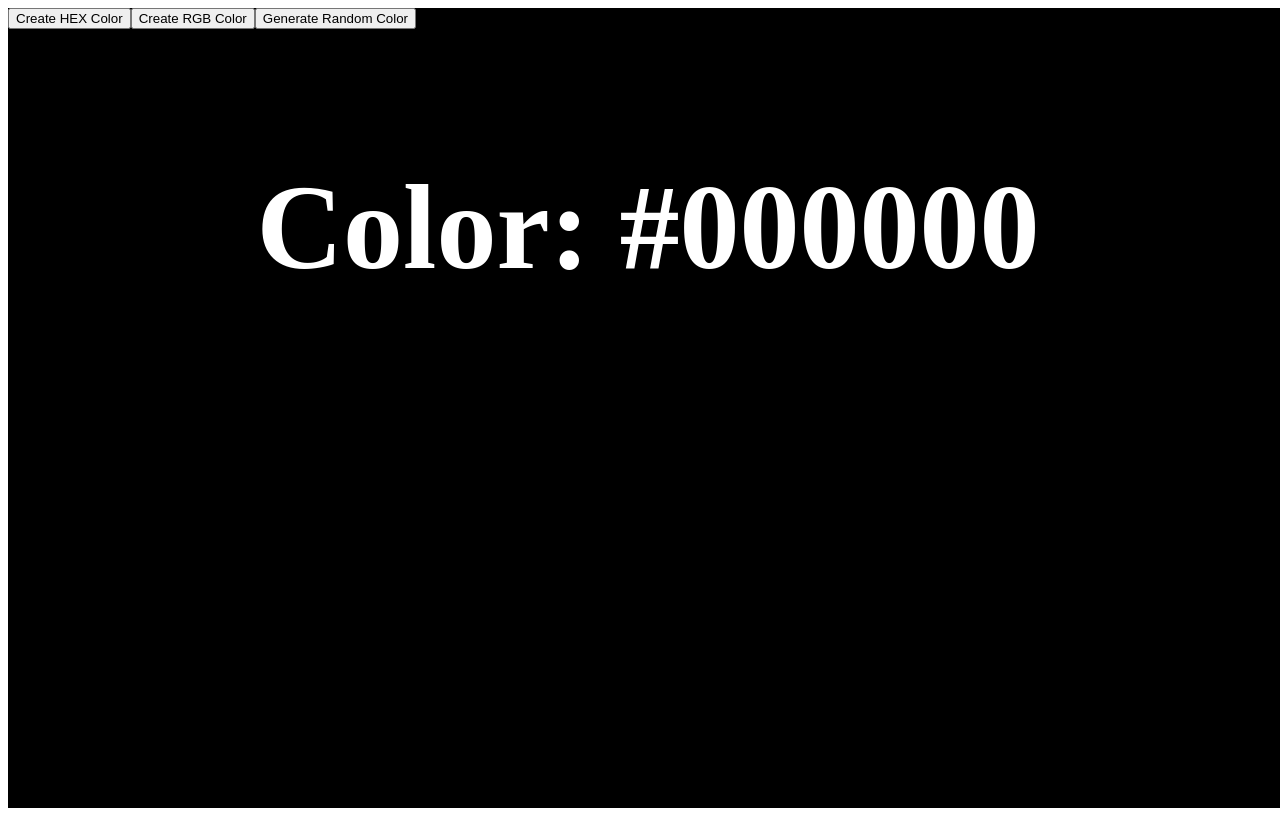
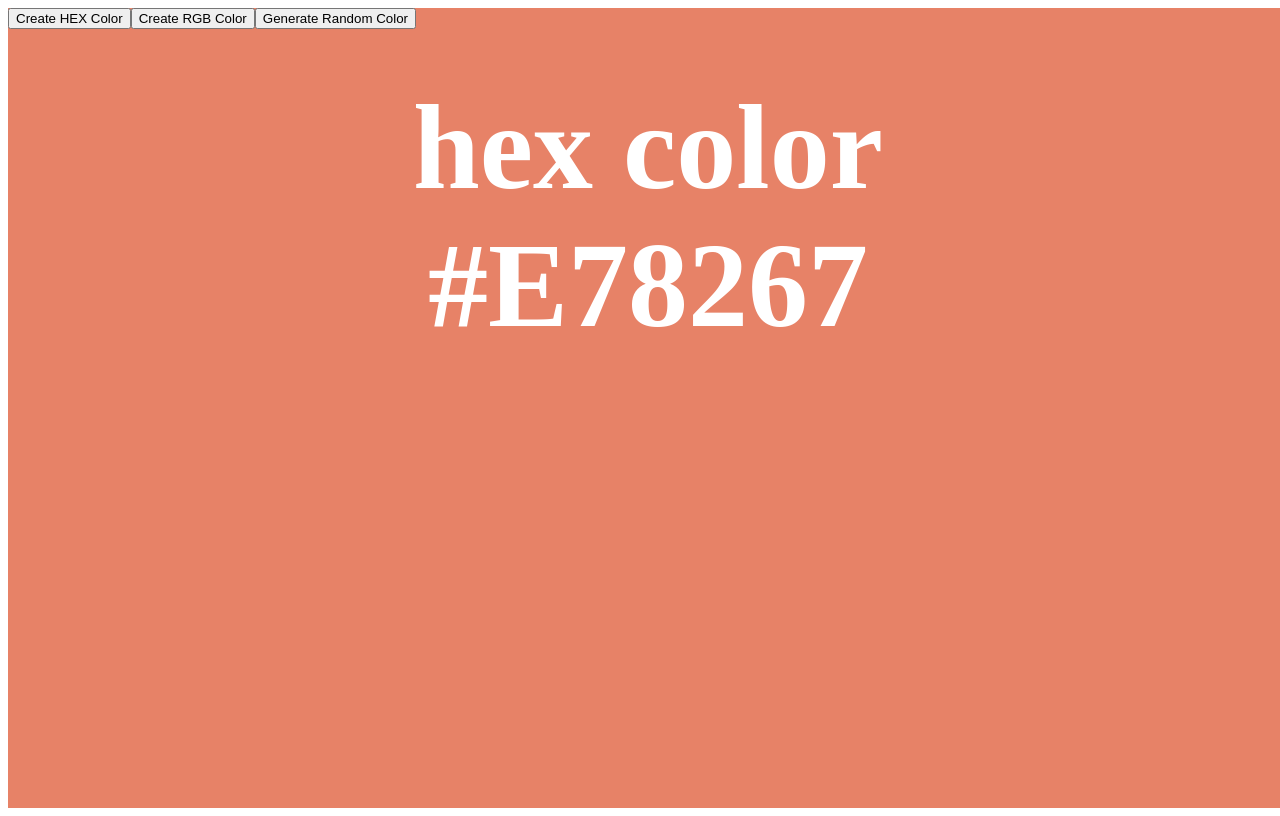
Before and after one commit to LaurenCummings/react-samples, a React (Vite) app: page / in a window 1280 px wide. Built offline with nearby package versions, Linux system fonts and the light colour scheme.

Commit message:
Adjusted styling and added useEffect to change color when typeOfColor is changed

```diff
--- a/src/components/ColorGenerator.jsx
+++ b/src/components/ColorGenerator.jsx
@@ -1,5 +1,5 @@
 import '../css/ColorGenerator.css';
-import { useState } from 'react';
+import { useState, useEffect } from 'react';
 
 function ColorGenerator() {
     const [typeOfColor, setTypeOfColor] = useState('hex');
@@ -23,6 +23,10 @@ function ColorGenerator() {
         }
     }
 
+    useEffect(() => {
+        createRandomColor()
+    }, [typeOfColor]);
+
     return (
         <div
             className="cg-container"
@@ -38,7 +42,8 @@ function ColorGenerator() {
                 Generate Random Color
             </button>
             <div className="color-label">
-                <h1>Color: {color}</h1>
+                <h1>{typeOfColor} color</h1>
+                <h1>{color}</h1>
             </div>
         </div>
     )
--- a/src/css/ColorGenerator.css
+++ b/src/css/ColorGenerator.css
@@ -5,9 +5,14 @@
 
 .color-label {
     display: flex;
+    flex-direction: column;
     justify-content: center;
     align-items: center;
     color: #fff;
     font-size: 60px;
     margin-top: 50px;
 }
+
+.color-label h1 {
+    margin: 0;
+}
```
